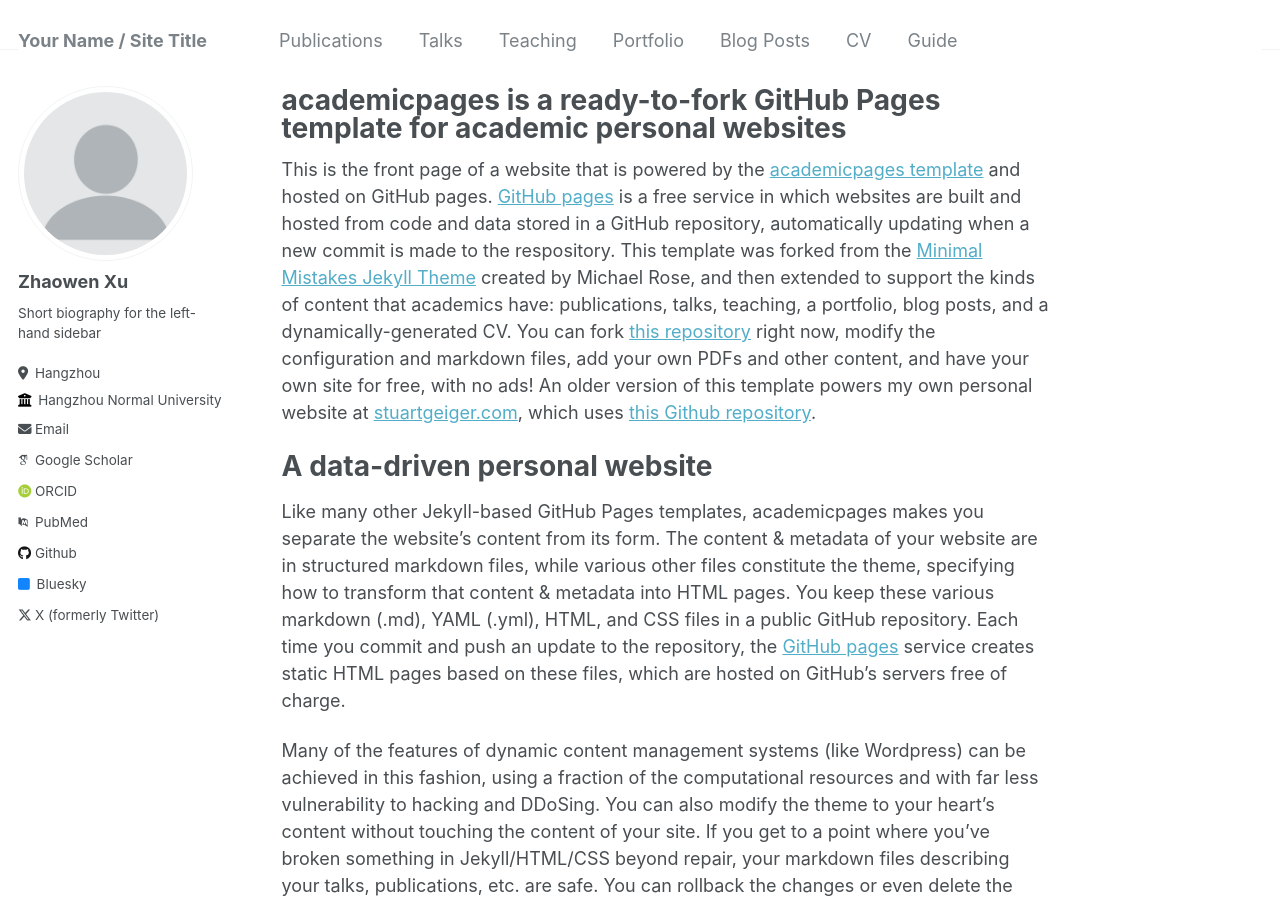
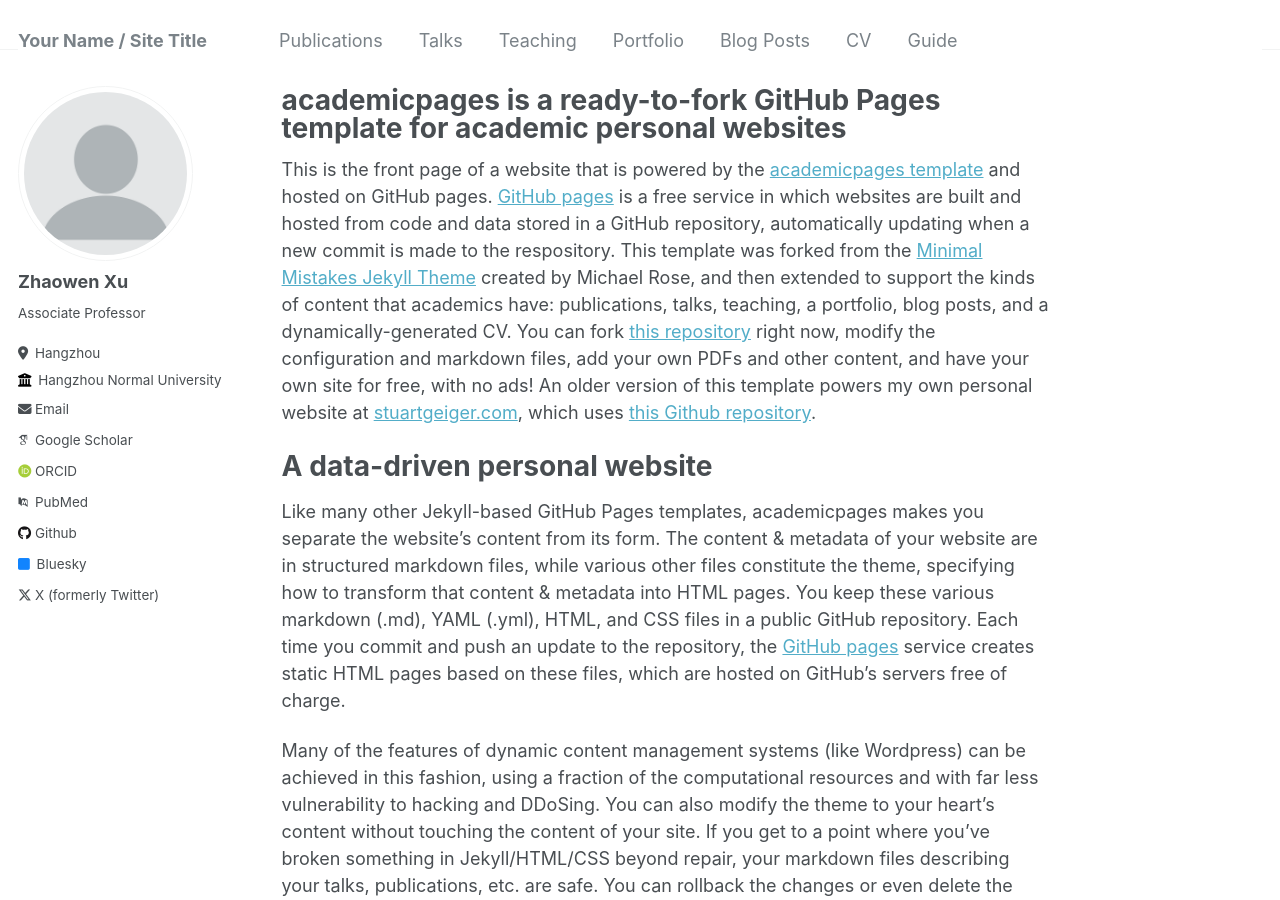
Before and after one commit to zhaowens/homepage, a Jekyll site: the page built from _pages/about.md, in a window 1280 px wide and 900 px high. Built offline with Jekyll 4.4.1, drawn with Linux system fonts in a browser that asks for light colours; some web fonts are replaced.

Commit message:
Update _config.yml

```diff
--- a/_config.yml
+++ b/_config.yml
@@ -24,15 +24,15 @@ author:
   avatar           : "profile.png"
   name             : "Zhaowen Xu"
   pronouns         : # example: "she/her"
-  bio              : "Short biography for the left-hand sidebar"
+  bio              : "Associate Professor"
   location         : "Hangzhou"
   employer         : "Hangzhou Normal University"
   uri              : # URL
-  email            : "none@example.org"
+  email            : "zhaowen_xu@outlook.com"
 
   # Academic websites
   arxiv            : # URL - Update with the correct link to your profile
-  googlescholar    : "https://scholar.google.com/citations?user=PS_CX0AAAAAJ"
+  googlescholar    : "https://scholar.google.com.hk/citations?user=qfqacH8AAAAJ&hl=zh-CN"
   impactstory      : # URL
   orcid            : "http://orcid.org/yourorcidurl"
   pubmed           : "https://www.ncbi.nlm.nih.gov/pubmed/?term=john+snow"
```
